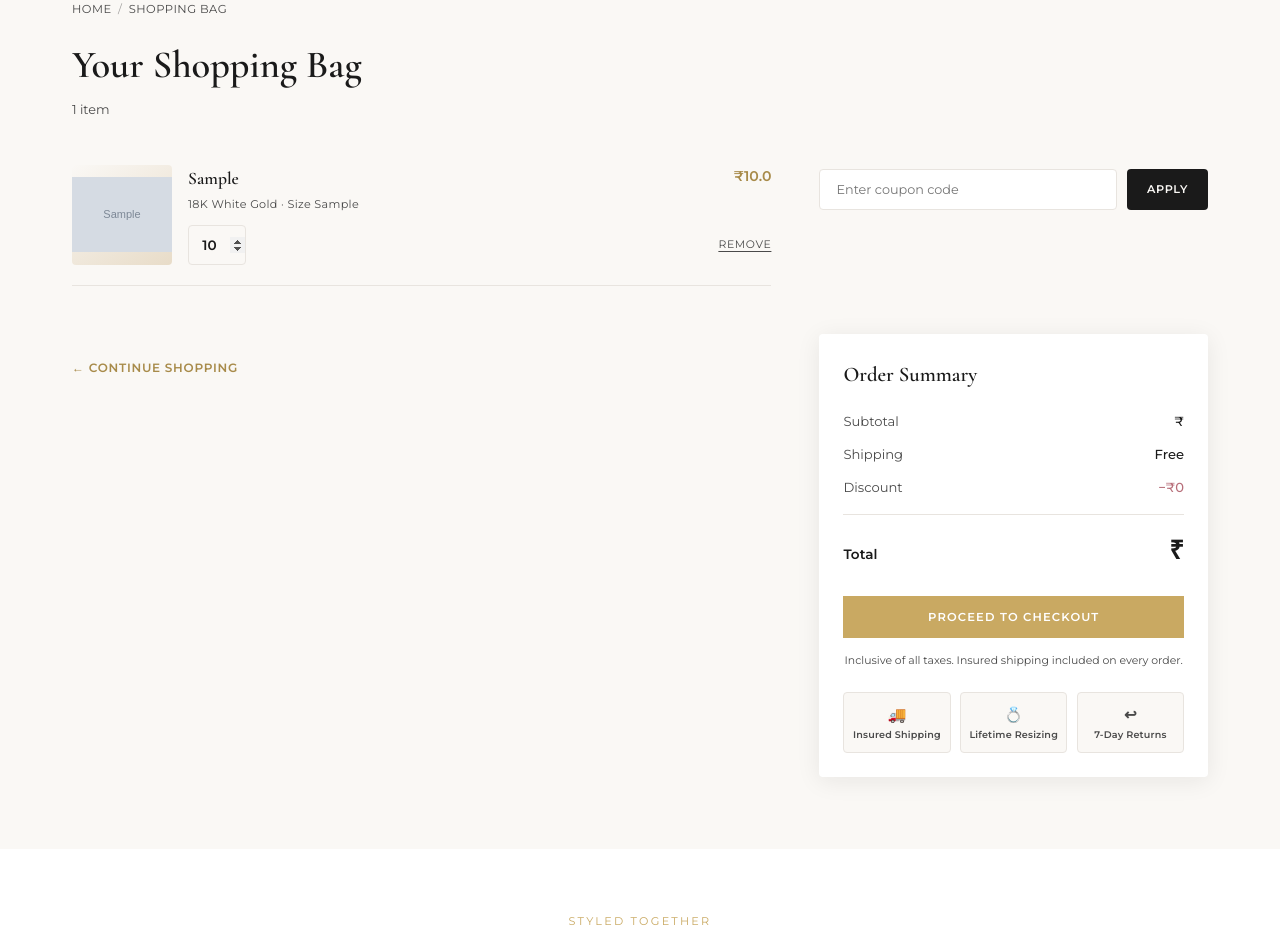
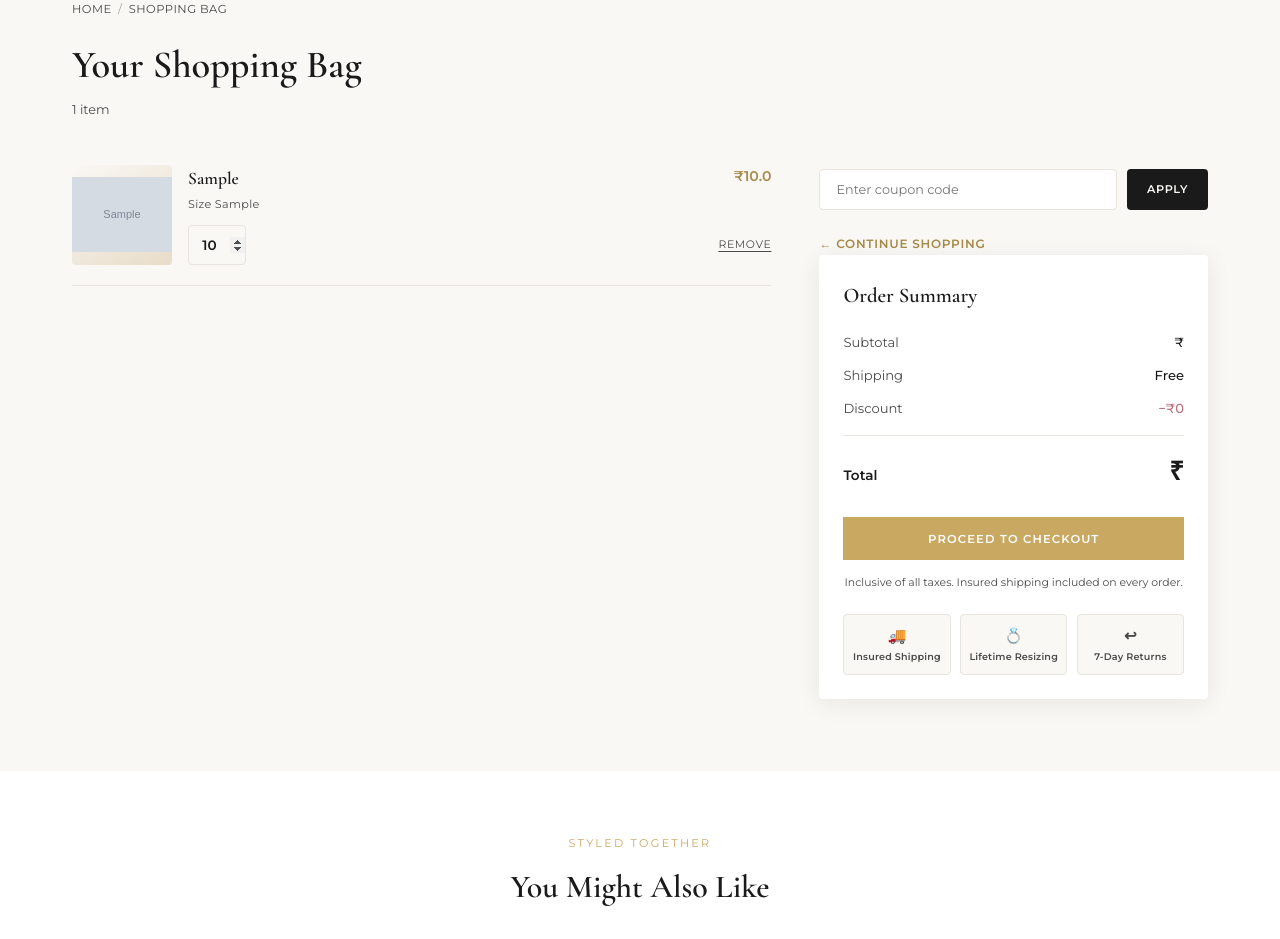
Before and after one commit to Avneesh-shrivastava/jewelry, a Django app: page /cart/ in a window 1280 px wide. Shown: the part 84-1023 px from the top of the page. Run offline with Django 5.2, Linux system fonts and the light colour scheme; tables that the repository leaves empty hold one stand-in row (values such as "Sample post"); grey boxes marked "Sample" are stand-in pictures.

Commit message:
Update cart.html

```diff
--- a/zevera/templates/cart.html
+++ b/zevera/templates/cart.html
@@ -274,7 +274,7 @@
             <div class="cart-item-top">
               <div>
                 <h3 class="cart-item-name">{{ cart.product }}</h3>
-                <p class="cart-item-meta">18K White Gold · Size {{ cart.size }}</p>
+                <p class="cart-item-meta">Size {{ cart.size }}</p>
               </div>
               <span class="cart-item-price" data-unit-price="{{ cart.price }}">₹{{ cart.price }}</span>
             </div>
@@ -296,12 +296,14 @@
         {% endfor %}
       </div>
 
+      <form action="{% url 'cart' %}" method="POST">
+      {% csrf_token %}
       <div class="coupon-box">
         <input type="text" placeholder="Enter coupon code">
         <button>Apply</button>
       </div>
 
-      <a href="#" class="continue-shopping">← Continue Shopping</a>
+      <a href="/products/1" class="continue-shopping">← Continue Shopping</a>
 
       <!-- Summary -->
       <div class="order-summary">
```
